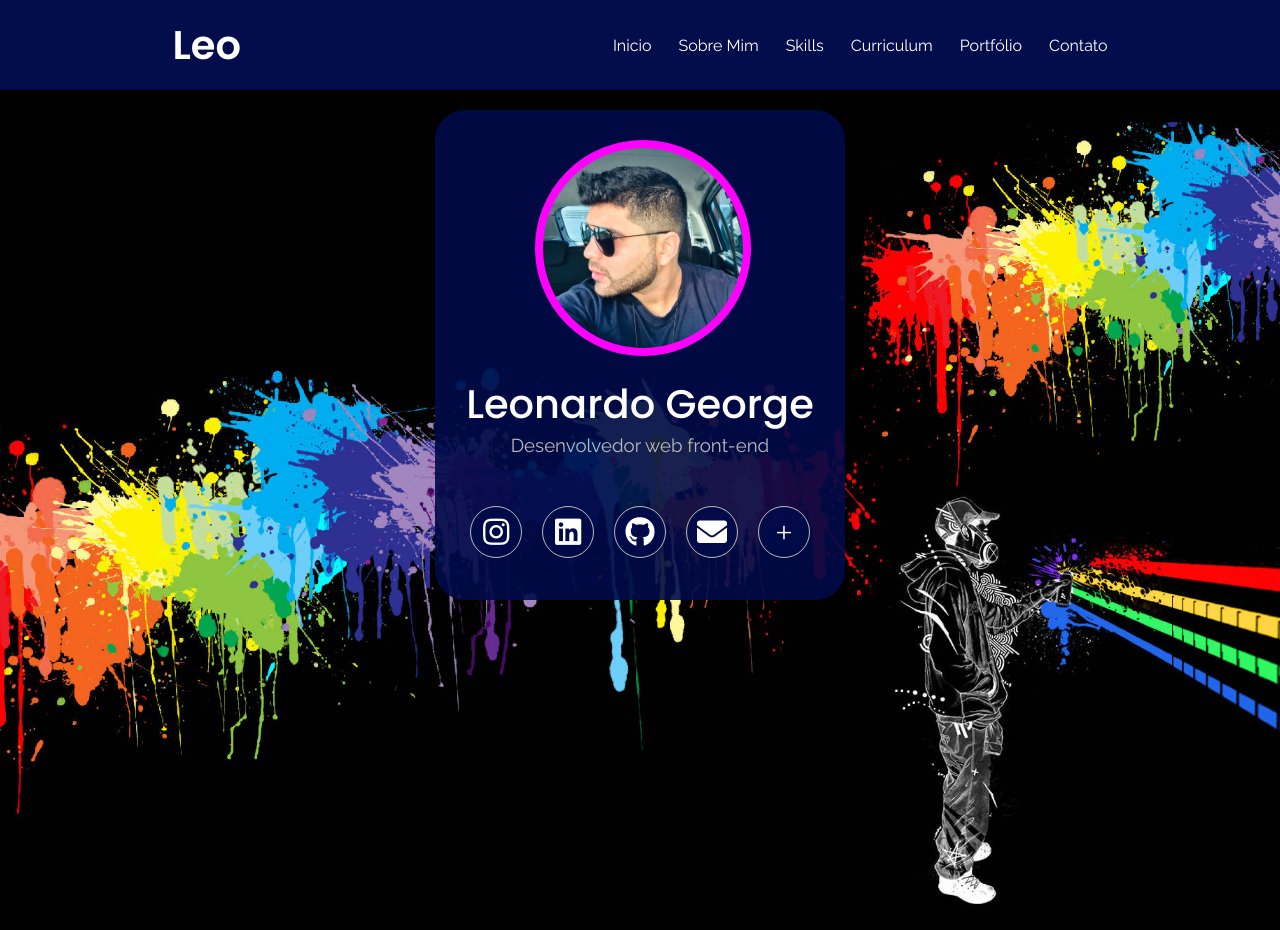
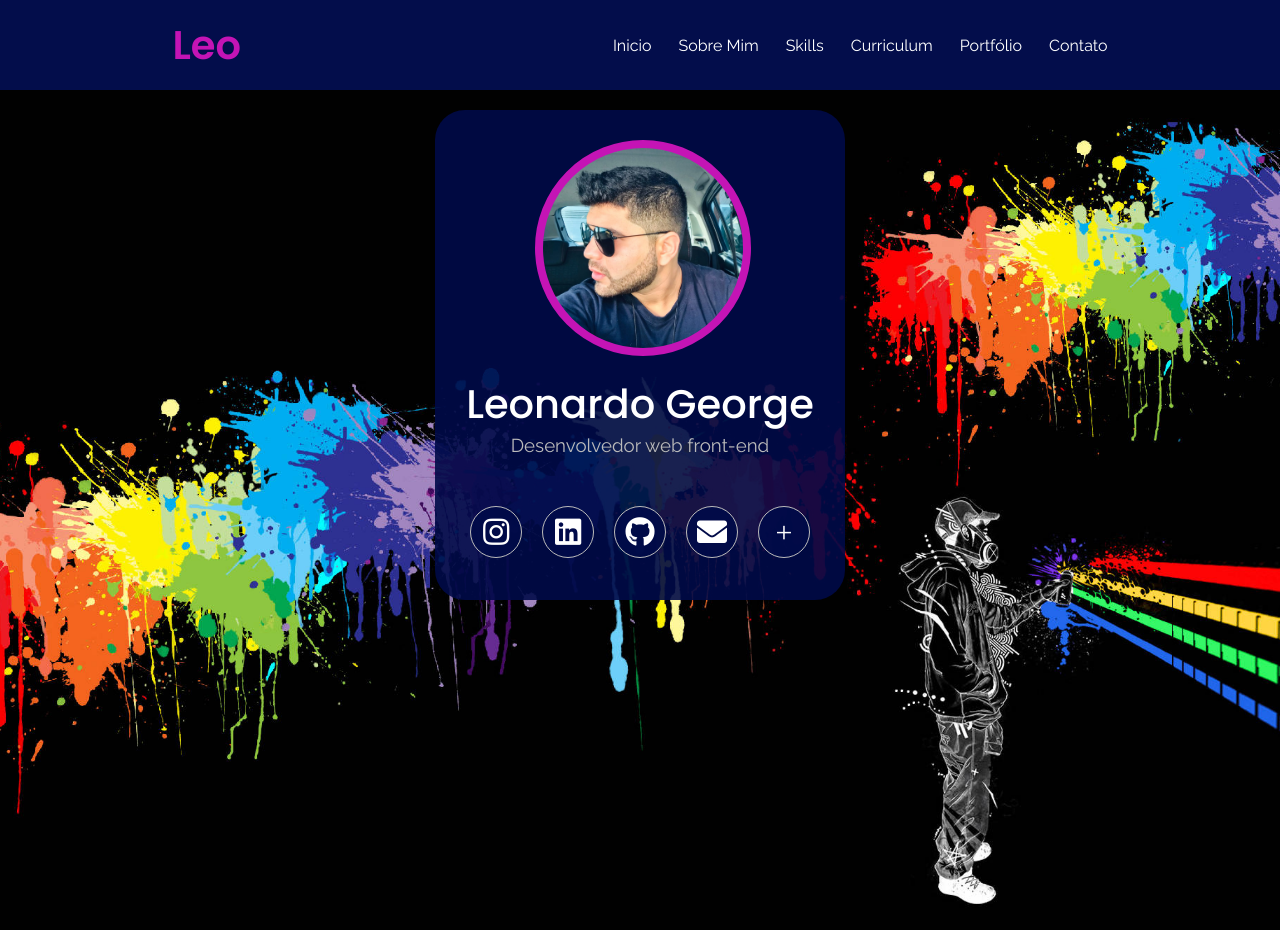
Before and after one commit to LeonardoGeorge/First-portfolio, a PHP site: page / in a window 1280 px wide. Run offline with PHP 8.4, Linux system fonts and the light colour scheme.

Commit message:
Update CSS Color/logo

```diff
--- a/CSS/style.css
+++ b/CSS/style.css
@@ -18,11 +18,12 @@ header {
 
 }
 
-h1 {
+.logo, h1 {
     font-size: 40px;
     font-family: "Poppins", sans-serif;
     font-weight: 600;
     font-style: normal;
+    color: #c414b5;
 
 }
 
@@ -71,7 +72,7 @@ li {
 .foto {
     width: 200px;
     height: 200px;
-    border: 8px solid #FF00FF;
+    border: 8px solid #c414b5;
     border-radius: 50%;
     background-image: url('../Imagens/Ft.Perfil/FotodePerfil.jpeg');
     background-size: cover;
```
